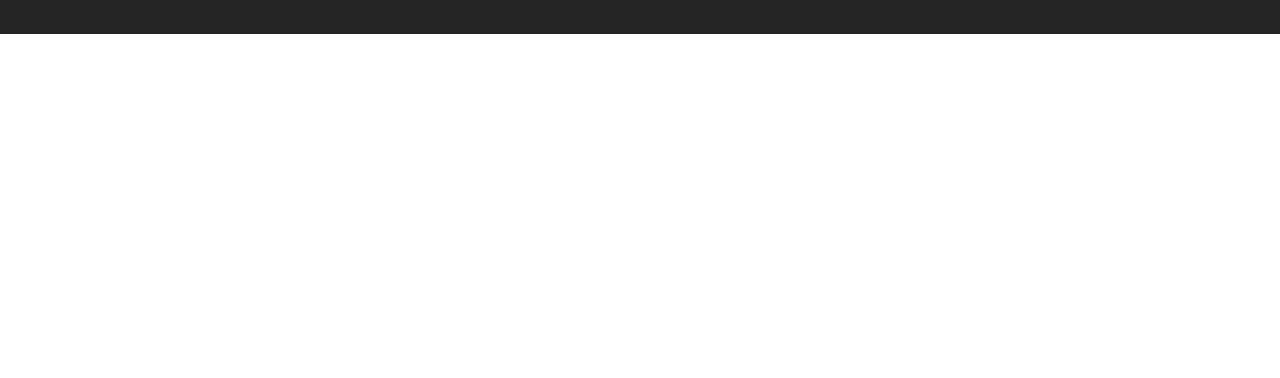
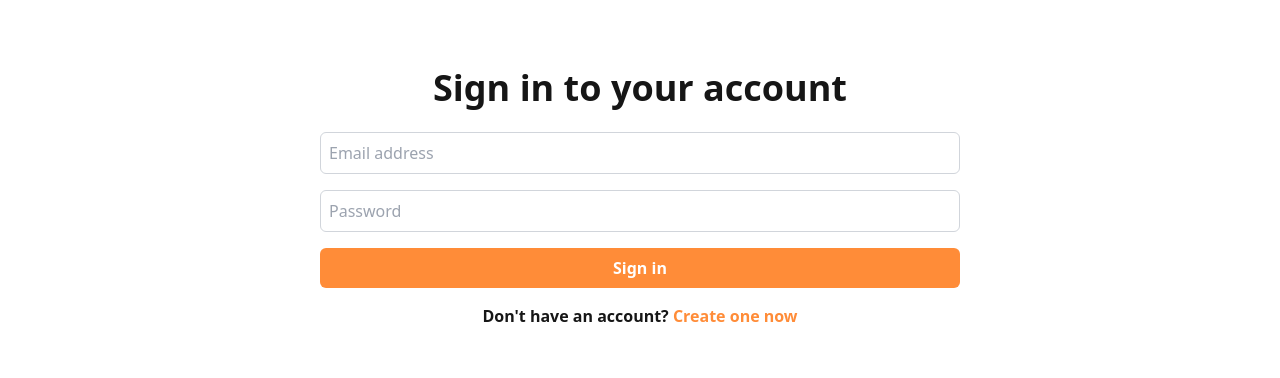
Before and after one commit to abdullmustyy/vango, a React (Vite) app in the folder client/: page /auth in a window 1280 px wide. Shown: the part 169-547 px from the top of the page. Built offline with nearby package versions, Linux system fonts and the light colour scheme; no server answers; what miragejs would draw is missing.

Commit message:
Feat: Add sign in page

```diff
--- a/client/package.json
+++ b/client/package.json
@@ -11,13 +11,16 @@
   },
   "dependencies": {
     "@reduxjs/toolkit": "^1.9.5",
+    "formik": "^2.4.2",
     "react": "^18.2.0",
     "react-dom": "^18.2.0",
     "react-icons": "^4.10.1",
     "react-redux": "^8.1.1",
-    "react-router-dom": "^6.14.1"
+    "react-router-dom": "^6.14.1",
+    "yup": "^1.2.0"
   },
   "devDependencies": {
+    "@tailwindcss/forms": "^0.5.4",
     "@types/react": "^18.2.14",
     "@types/react-dom": "^18.2.6",
     "@vitejs/plugin-react": "^4.0.1",
--- /dev/null
+++ b/client/src/components/FormItems.jsx
@@ -0,0 +1,21 @@
+import { useField } from "formik";
+
+export const MyTextInput = ({ label, ...props }) => {
+  // useField() returns [formik.getFieldProps(), formik.getFieldMeta()]
+  // which we can spread on <input>. We can use field meta to show an error
+  // message if the field is invalid and it has been touched (i.e. visited)
+  const [field, meta] = useField(props);
+  return (
+    <div className="flex flex-col">
+      {label && <label htmlFor={props.id || props.name}>{label}</label>}
+      <input
+        className="block w-full border border-gray-300 focus:border-[#FF8C38] p-2 focus:outline-none focus:ring ring-[#FF8C38]/50 rounded-md"
+        {...field}
+        {...props}
+      />
+      {meta.touched && meta.error ? (
+        <div className="text-sm text-red-600">{meta.error}</div>
+      ) : null}
+    </div>
+  );
+};
--- /dev/null
+++ b/client/src/pages/AuthForm.jsx
@@ -0,0 +1,61 @@
+import { Formik, Form } from "formik";
+import * as Yup from "yup";
+import { MyTextInput } from "../components/FormItems";
+
+const loginSchema = Yup.object().shape({
+  email: Yup.string().email("Invalid email address.").required("Required"),
+  password: Yup.string()
+    .required("No password provided.")
+    .min(8, "Password is too short - should be 8 chars minimum.")
+    .matches(/[a-zA-Z]/, "Password can only contain Latin letters."),
+});
+
+const initialLoginValues = {
+  email: "",
+  password: "",
+};
+
+export default function AuthForm() {
+  return (
+    <section className="container mx-auto grid place-content-center py-32 text-[#161616]">
+      <div className="w-[40rem] space-y-6">
+        <h1 className="text-4xl font-bold text-center">
+          Sign in to your account
+        </h1>
+        <Formik
+          initialValues={initialLoginValues}
+          validationSchema={loginSchema}
+          onSubmit={(values, { setSubmitting }) => {
+            setTimeout(() => {
+              alert(JSON.stringify(values, null, 2));
+              setSubmitting(false);
+            }, 400);
+          }}
+        >
+          <Form className="grid gap-4">
+            <MyTextInput
+              name="email"
+              type="email"
+              placeholder="Email address"
+            />
+            <MyTextInput
+              name="password"
+              type="password"
+              placeholder="Password"
+            />
+            <button
+              type="submit"
+              className="bg-[#FF8C38] w-full rounded-md py-2 text-base font-bold text-white place-self-center hover:outline outline-2 outline-[#FF8C38] transition"
+            >
+              Sign in
+            </button>
+            <p className="text-base font-semibold cursor-pointer text-center">
+              Don&apos;t have an account?{" "}
+              <span className="text-[#FF8C38] font-bold">Create one now</span>
+            </p>
+          </Form>
+        </Formik>
+      </div>
+    </section>
+  );
+}
--- a/client/tailwind.config.js
+++ b/client/tailwind.config.js
@@ -7,5 +7,5 @@ export default {
     },
     extend: {},
   },
-  plugins: [],
+  plugins: [import("@tailwindcss/forms")],
 };
```
Also changed, not shown: 1 other file (tests, documents, lock files or other folders).
